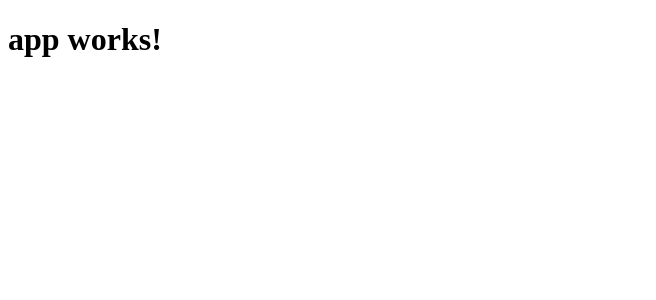
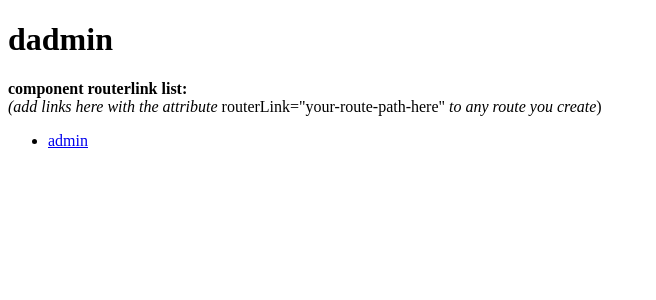
Before and after one commit to seanpierce/adventure-game, an Angular app: page / in a window 1280 px wide. Shown: the top 300 px of the page, without its empty margins (0-656 px from the left). Built offline with nearby package versions, Linux system fonts and the light colour scheme.

Commit message:
add routing with default admin page

```diff
--- /dev/null
+++ b/src/app/admin/admin.component.html
@@ -0,0 +1,8 @@
+<h1>dadmin</h1>
+<p>
+  <strong>component routerlink list:</strong><br>
+  <em>(add links here with the attribute</em> routerLink="your-route-path-here" <em>to any route you create</em>)
+</p>
+<ul>
+  <li><a routerLink="">admin</a></li>
+</ul>
--- /dev/null
+++ b/src/app/admin/admin.component.ts
@@ -0,0 +1,15 @@
+import { Component, OnInit } from '@angular/core';
+
+@Component({
+  selector: 'app-admin',
+  templateUrl: './admin.component.html',
+  styleUrls: ['./admin.component.css']
+})
+export class AdminComponent implements OnInit {
+
+  constructor() { }
+
+  ngOnInit() {
+  }
+
+}
--- a/src/app/app.component.html
+++ b/src/app/app.component.html
@@ -1,3 +1 @@
-<h1>
-  {{title}}
-</h1>
+<router-outlet></router-outlet>
--- /dev/null
+++ b/src/app/app.routing.ts
@@ -0,0 +1,14 @@
+import { ModuleWithProviders }  from '@angular/core';
+import { Routes, RouterModule } from '@angular/router';
+
+// components
+import { AdminComponent } from './admin/admin.component';
+
+const appRoutes: Routes = [
+  {
+    path: '',
+    component: AdminComponent
+  }
+];
+
+export const routing: ModuleWithProviders = RouterModule.forRoot(appRoutes);
--- a/src/index.html
+++ b/src/index.html
@@ -2,7 +2,7 @@
 <html>
 <head>
   <meta charset="utf-8">
-  <title>AdventureGame</title>
+  <title>dAdventure</title>
   <base href="/">
 
   <meta name="viewport" content="width=device-width, initial-scale=1">
```
Also changed, not shown: src/app/app.module.ts (+8 -2 lines), src/app/admin/admin.component.css (added), 1 other file (tests, documents, lock files or other folders).
